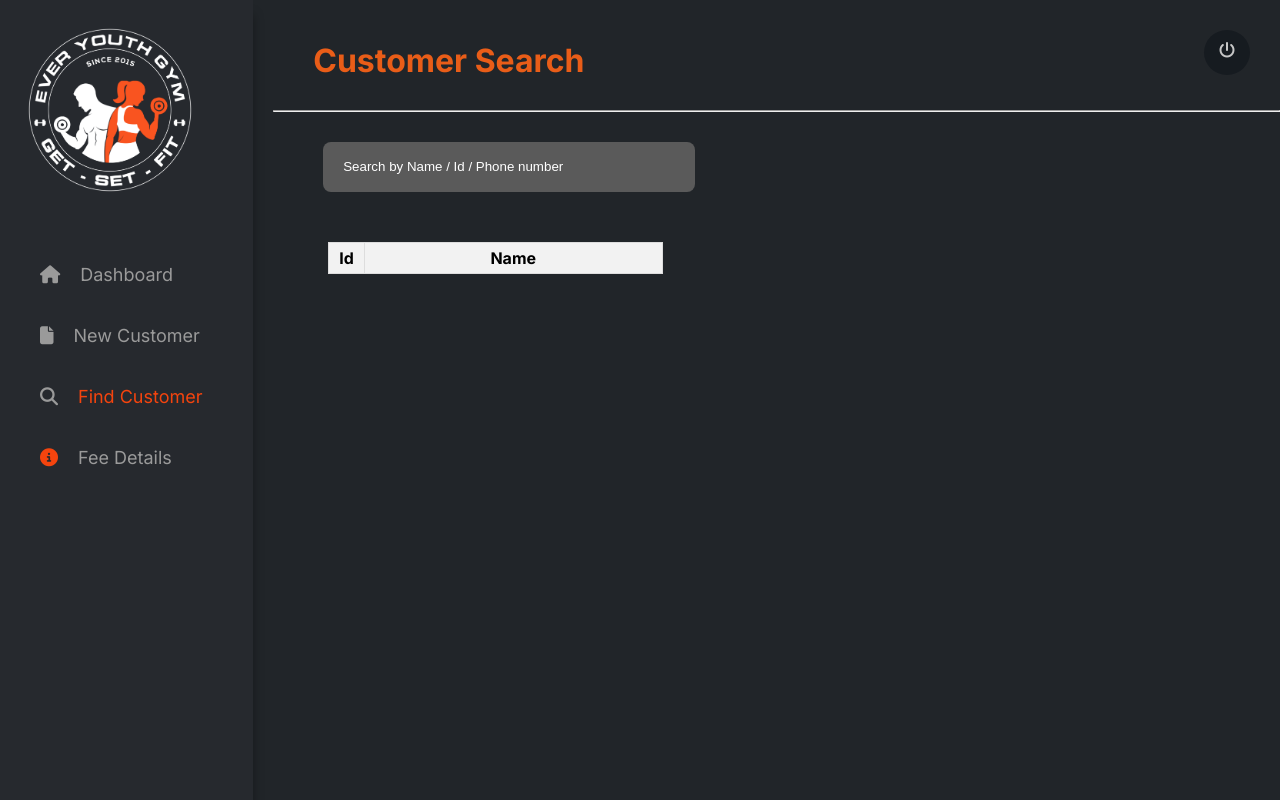
After one commit to jeevjacobgeorge/gym_mngmnt_django, a Django app: page /search_customer/ in a window 1280 px wide. The commit adds this page. Run offline with Django 5.2, Linux system fonts and the light colour scheme; a user stored in the database is signed in; lists and menus that the app fills with data are empty; some libraries are stand-ins or nearby versions.

Commit message:
dedicated page

```diff
--- a/gym/templates/gym/add_customer.html
+++ b/gym/templates/gym/add_customer.html
@@ -16,6 +16,7 @@
             <nav>
                 <a href="{% url 'dashboard' %}"><li><i class="fa-solid fa-house" style="color: #9a9a9a;"></i>Dashboard</li>
                 <a href="#"style="color:#f4440e;"><li><i class="fa-solid fa-file" style="color: #f4440e;"></i>New Customer</li></a>
+                <a href="{% url 'dedicated' %}"><li><i class="fa-solid fa-search" style="color: #9a9a9a;"></i>Find Customer</li></a>
                 <a href="{% url 'feeDetails' %}"><li><i class="fa-solid fa-circle-info" style="color: #9a9a9a;"></i>Fee Details</li></a>
             </nav>
         </div>
--- a/gym/templates/gym/customer_fee_details.html
+++ b/gym/templates/gym/customer_fee_details.html
@@ -17,6 +17,7 @@
             <nav>
                 <a href="/" style="color:#f4440e;"><li><i class="fa-solid fa-house" style="color: #f4440e;"></i>Dashboard</li>
                 <a href="/add"><li><i class="fa-solid fa-file" style="color: #9a9a9a;"></i>New Customer</li></a>
+                <a href="{% url 'dedicated' %}"><li><i class="fa-solid fa-search" style="color: #9a9a9a;"></i>Find Customer</li></a>
                 <a href="/fees"><li><i class="fa-solid fa-circle-info" style="color: #9a9a9a;"></i>Fee Details</li></a>
             </nav>
         </div>
--- a/gym/templates/gym/dashboard.html
+++ b/gym/templates/gym/dashboard.html
@@ -17,6 +17,7 @@
             <nav>
                 <a href="/" style="color:#f4440e;"><li><i class="fa-solid fa-house" style="color: #f4440e;"></i>Dashboard</li>
                 <a href="/add"><li><i class="fa-solid fa-file" style="color: #9a9a9a;"></i>New Customer</li></a>
+                <a href="{% url 'dedicated' %}"><li><i class="fa-solid fa-search" style="color: #9a9a9a;"></i>Find Customer</li></a>
                 <a href="/fees"><li><i class="fa-solid fa-circle-info" style="color: #9a9a9a;"></i>Fee Details</li></a>
             </nav>
         </div>
--- /dev/null
+++ b/gym/templates/gym/dedicatedpage.html
@@ -0,0 +1,154 @@
+{% load static %}
+<!DOCTYPE html>
+<html lang="en">
+<head>
+    <meta charset="UTF-8">
+    <meta name="viewport" content="width=device-width, initial-scale=1.0">
+    <title>EverYouth Gym - Users</title>
+    <link rel="stylesheet" href="{% static 'gym/feeDetails.css' %}">
+</head>
+<body>
+    <div class="container">
+        <div class="navbar">
+            <div class="logo">
+                <img src="{% static 'gym/assets/images/Logo.png' %}" alt="Logo">
+            </div>
+            <nav>
+                <a href="{% url 'dashboard' %}"><li><i class="fa-solid fa-house" style="color: #9a9a9a;"></i>Dashboard</li></a>
+                <a href="/add"><li><i class="fa-solid fa-file"></i>New Customer</li></a>
+                <a href="{% url 'dedicated' %}" style="color:#f4440e;"><li><i class="fa-solid fa-search" style="color: #9a9a9a;"></i>Find Customer</li></a>
+                <a href="{% url 'feeDetails' %}"><li><i class="fa-solid fa-circle-info" style="color: #f4440e;"></i>Fee Details</li></a>
+            </nav>
+        </div>
+        <div class="content">
+            <div class="header">
+                <h1>Customer Search</h1>
+                <div class="userIcon">
+                    <a href="{% url 'logout' %}" onclick="alert('Logged out successfully')"><i class="fa-solid fa-power-off" style="color: #c7c7c7;"></i></a>
+                </div>
+            </div>
+            <hr style="color:#9A9A9A">
+            <div class="outerContainer">
+                <div class="headerButtons">
+                    <form method="GET" class="searchForm" id="searchForm">
+                        <div class="filters">
+                            <input type="text" placeholder="Search by Name / Id / Phone number" id="customerSearch" class="customerSearch" value="">
+                            <!-- <select name="gender" id="gender">
+                                <option value="select">Both</option>
+                                <option value="M">Male</option>
+                                <option value="F">Female</option>
+                            </select> -->
+                            <!-- <select name="year" id="year">
+                                Year options will be populated by JavaScript -->
+                            <!-- </select> -->
+                            <!-- <select name="activity" id="activity">
+                                <option value="select">--Activity--</option>
+                                <option value="active">Active</option>
+                                <option value="non-active">Non-Active</option>
+                            </select> -->
+                        </div>
+                    </form>
+
+                    <!-- <a href=""><button class="addAlumniButton">Pay Fees</button></a>  -->
+                </div>
+                <div class="table-container">
+                    <table class="last-column">
+
+                    </table>
+                    <table class="fixed-column">
+                        <thead>
+                            <tr>
+                                <th>Id</th>
+                                <th class="name">Name</th>
+                            </tr>
+                        </thead>
+                        <tbody id="customer-data">
+                            <!-- Customer data will be populated by JavaScript -->
+                        </tbody>
+                    </table>
+                    <div class="scrollable-columns">
+                        <table>
+                            <thead>
+                                <tr>
+                                    {% for month in months %}
+                                    <th>{{ month }}</th>
+                                    {% endfor %}
+                                </tr>
+                            </thead>
+                            <tbody id="fee-status">
+                                <!-- Fee status data will be populated by JavaScript -->
+                            </tbody>
+                        </table>
+                    </div>
+                </div>
+            </div>
+        </div>
+    </div>
+    <script src="https://kit.fontawesome.com/570d6d8240.js" crossorigin="anonymous"></script>
+    <script>
+      document.addEventListener('DOMContentLoaded', function() {
+          // Function to fetch and display data
+          function fetchAndDisplayData() {
+              const gender = 'select';
+              const searchQuery = document.getElementById('customerSearch').value.trim();
+              const url = new URL("{% url 'feeDetails' %}", window.location.origin);
+
+              if (gender !== 'select') {
+                  url.searchParams.set('gender', gender);
+              }
+              if (searchQuery) {
+                  url.searchParams.set('search', searchQuery);
+              }
+
+              if (searchQuery) {  // Only fetch if there's a filter applied
+                  fetch(url, {
+                      headers: {
+                          'X-Requested-With': 'XMLHttpRequest'
+                      }
+                  })
+                  .then(response => response.json())
+                  .then(data => {
+                      const customerData = document.getElementById('customer-data');
+                      const feeStatus = document.getElementById('fee-status');
+
+                      customerData.innerHTML = '';
+                      feeStatus.innerHTML = '';
+
+                      if (data.customers.length == 0) {
+                          let noData = document.createElement('tr');
+                          noData.innerHTML = '<td colspan="2">No data found</td>';
+                          customerData.appendChild(noData);
+                          return;
+                      }
+
+                      data.customers.forEach(customerDataObj => {
+                          let customerRow = document.createElement('tr');
+                          customerRow.innerHTML = `
+                              <td>${customerDataObj.customer.admission_number}</td>
+                              <td class="name">
+                                  <a href="/profile/${customerDataObj.customer.id}/">${customerDataObj.customer.name}</a>
+                              </td>
+                          `;
+                          customerData.appendChild(customerRow);
+                      });
+                  })
+                  .catch(error => console.error('Error fetching fee details:', error));
+              }
+          }
+
+          // Handle filter and search changes
+          const searchForm = document.getElementById('searchForm');
+          searchForm.addEventListener('change', function() {
+              fetchAndDisplayData();
+          });
+
+          // Handle real-time search input
+          const searchInput = document.getElementById('customerSearch');
+          searchInput.addEventListener('input', function() {
+              fetchAndDisplayData();
+          });
+      });
+      </script>
+
+</body>
+</html>
--- a/gym/templates/gym/edit_customer.html
+++ b/gym/templates/gym/edit_customer.html
@@ -16,6 +16,7 @@
             <nav>
                 <a href="{% url 'dashboard' %}"><li><i class="fa-solid fa-house" style="color: #9a9a9a;"></i>Dashboard</li>
                 <a href="{% url 'add_customer' %}"style="color:#f4440e;"><li><i class="fa-solid fa-file" style="color: #f4440e;"></i>New Customer</li></a>
+                <a href="{% url 'dedicated' %}"><li><i class="fa-solid fa-search" style="color: #9a9a9a;"></i>Find Customer</li></a>
                 <a href="{% url 'feeDetails' %}"><li><i class="fa-solid fa-circle-info" style="color: #9a9a9a;"></i>Fee Details</li></a>
             </nav>
         </div>
--- a/gym/templates/gym/feeDetails.html
+++ b/gym/templates/gym/feeDetails.html
@@ -16,6 +16,7 @@
             <nav>
                 <a href="{% url 'dashboard' %}"><li><i class="fa-solid fa-house" style="color: #9a9a9a;"></i>Dashboard</li></a>
                 <a href="/add"><li><i class="fa-solid fa-file"></i>New Customer</li></a>
+                <a href="{% url 'dedicated' %}"><li><i class="fa-solid fa-search" style="color: #9a9a9a;"></i>Find Customer</li></a>
                 <a href="{% url 'feeDetails' %}" style="color:#f4440e;"><li><i class="fa-solid fa-circle-info" style="color: #f4440e;"></i>Fee Details</li></a>
             </nav>
         </div>
--- a/gym/templates/gym/pay_fees.html
+++ b/gym/templates/gym/pay_fees.html
@@ -16,6 +16,7 @@
             <nav>
                 <a href="{% url 'dashboard' %}"><li><i class="fa-solid fa-house" style="color: #9a9a9a;"></i>Dashboard</li></a>
                 <a href="/add"><li><i class="fa-solid fa-file"></i>New Customer</li></a>
+                <a href="{% url 'dedicated' %}"><li><i class="fa-solid fa-search" style="color: #9a9a9a;"></i>Find Customer</li></a>
                 <a href="{% url 'feeDetails' %}" style="color:#f4440e;"><li><i class="fa-solid fa-circle-info" style="color: #f4440e;"></i>Fee Details</li></a>
             </nav>
         </div>
--- a/gym/urls.py
+++ b/gym/urls.py
@@ -12,5 +12,6 @@ urlpatterns = [
     path('profile/<int:customer_id>/', profile_view, name='profile'),
     path('edit/<int:customer_id>/', edit_customer, name='edit_customer'),
     path('customer/<int:customer_id>/fees/', customer_fee_details, name='customer_fee_details'),
+    path('search_customer/', dedicated, name='dedicated'),
 
 ]
--- a/gym/views.py
+++ b/gym/views.py
@@ -90,7 +90,8 @@ def fee_details(request):
     if search_query:
         customers = customers.filter(
             models.Q(name__icontains=search_query) |
-            models.Q(admission_number__icontains=search_query)
+            models.Q(admission_number__icontains=search_query) |
+            models.Q(phone_no__icontains=search_query)
         )
 
     # Validate year
@@ -171,6 +172,40 @@ def fee_details(request):
 
     # Render the HTML template for non-AJAX requests
     return render(request, 'gym/feeDetails.html', context)
+
+
+@login_required
+def dedicated(request):
+    gender = request.GET.get('gender', 'select')
+    search_query = request.GET.get('search', '').strip()
+
+    # Filter customers by gender
+    # customers = Customer.objects.all()
+    customers = None
+    if gender != 'select':
+        customers = customers.filter(gender=gender)
+
+    # Filter customers by search query for name or membership ID
+    print(search_query)
+    if len(search_query)>0:
+        customers = customers.filter(
+            models.Q(name__icontains=search_query) |
+            models.Q(admission_number__icontains=search_query) |
+            models.Q(phone_no__icontains=search_query)
+        )
+
+
+
+    context = {
+        'customers': customers,
+    }
+
+    # Return JSON response for AJAX requests
+    if request.headers.get('x-requested-with') == 'XMLHttpRequest':
+        return JsonResponse(context)
+
+    # Render the HTML template for non-AJAX requests
+    return render(request, 'gym/dedicatedpage.html', context)
 
 @login_required
 def profile_view(request, customer_id):
```
Also changed, not shown: db.sqlite3.
